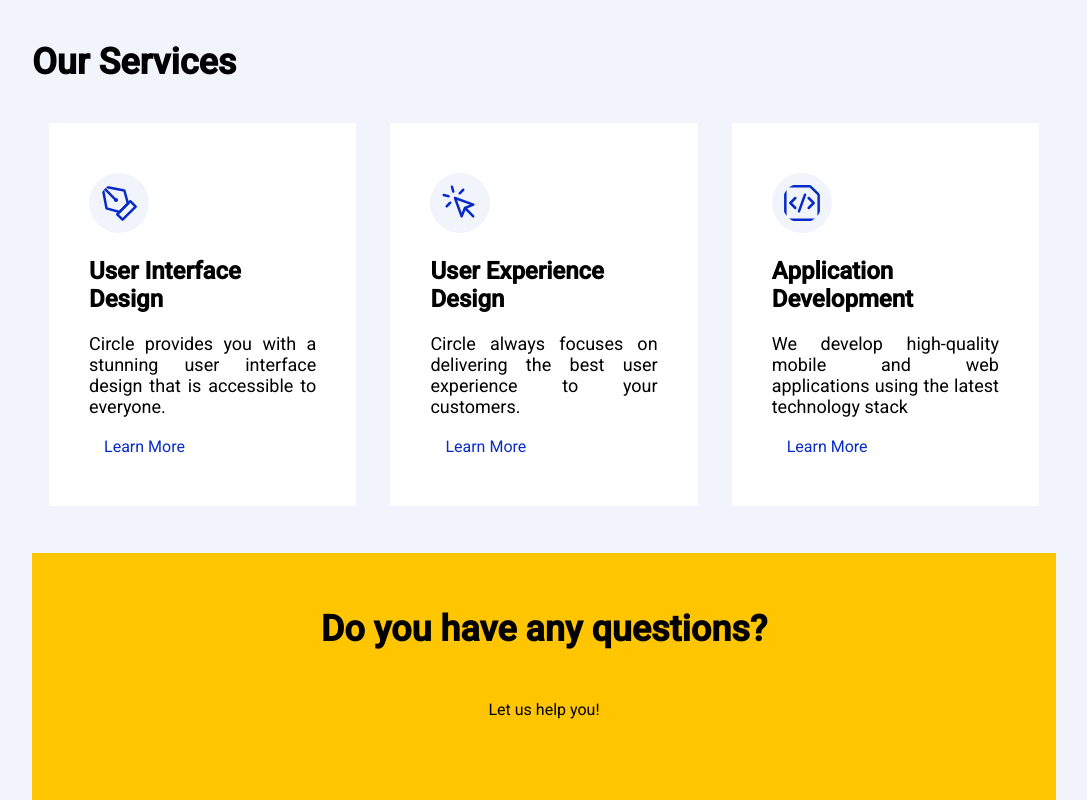
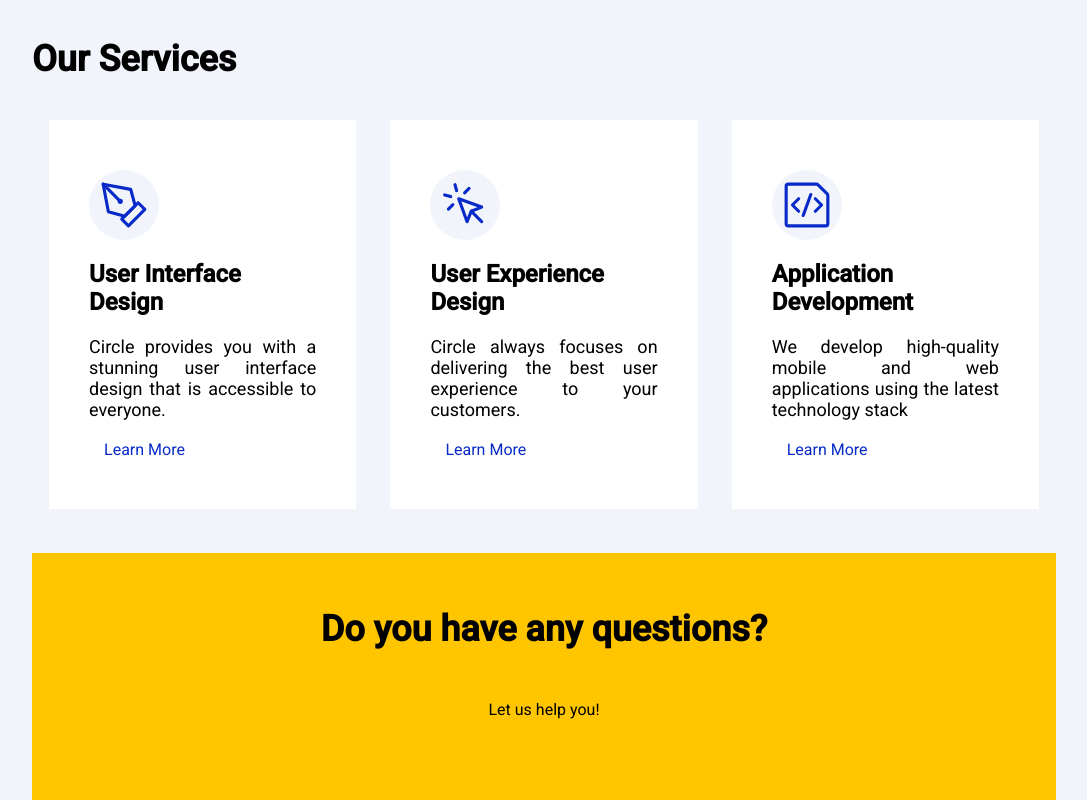
Before and after one commit to QuimCrous/midterm-ironhack, a plain HTML site: page index.html in a window 1280 px wide. Shown: the part 2300-3100 px from the top of the page, without its empty margins (96-1183 px from the left). Drawn offline with Linux system fonts and the light colour scheme; no server answers.

Commit message:
fixed readme

```diff
--- a/index.html
+++ b/index.html
@@ -142,19 +142,25 @@
         <h2>Our Services</h2>
         <div class="services-container">
           <div>
-            <img src="./resources/images/services-section/icons/1.svg" alt="">
+            <div class="image-container">
+              <img src="./resources/images/services-section/icons/1.svg" alt="">
+            </div>
             <h3>User Interface Design</h3>
             <p>Circle provides you with a stunning user interface design that is accessible to everyone.</p>
             <a href="">Learn More</a>
           </div>
           <div>
-            <img src="./resources/images/services-section/icons/2.svg" alt="">
+            <div class="image-container">
+              <img src="./resources/images/services-section/icons/2.svg" alt="">
+            </div>
             <h3>User Experience Design</h3>
             <p>Circle always focuses on delivering the best user experience to your customers.</p>
             <a href="">Learn More</a>
           </div>
           <div>
-            <img src="./resources/images/services-section/icons/3.svg" alt="">
+            <div class="image-container">
+              <img src="./resources/images/services-section/icons/3.svg" alt="">
+            </div>
             <h3>Application Development</h3>
             <p>We develop high-quality mobile and web applications using the latest technology stack</p>
             <a href="">Learn More</a>
--- a/resources/styles/style.css
+++ b/resources/styles/style.css
@@ -388,7 +388,7 @@ body {
   justify-content: space-around;
 }
 
-.services-container div {
+.services-container > div {
   background-color: white;
   width: 30%;
   height: 100%;
@@ -396,8 +396,17 @@ body {
 }
 
 .services-container div > img {
+  width: 50px;
+
+}
+
+.image-container{
+  width: 70px;
+  height: 70px;
+  display: flex;
+  align-items: center;
+  justify-content: center;
   border-radius: 50%;
-  padding: 10px;
   margin-bottom: 20px;
 }
 
```
Also changed, not shown: 1 other file.
